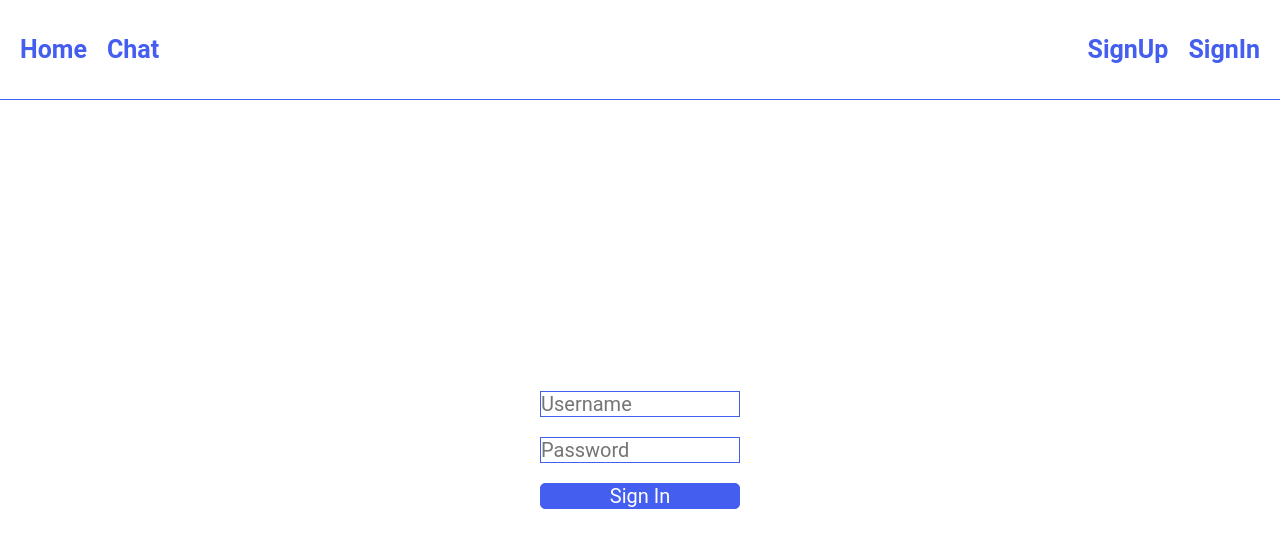
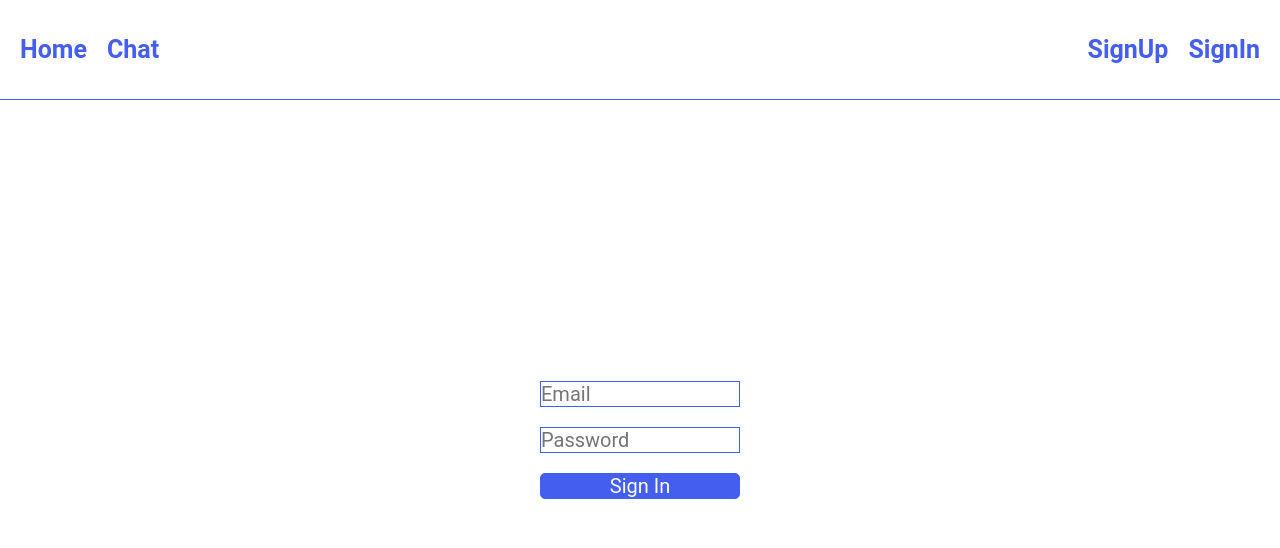
Before and after one commit to avdiachenko/teamchallenge-chat, a React (Vite) app in the folder frontend/: page /signin in a window 1280 px wide. Shown: the top 548 px of the page. Built offline with nearby package versions, Linux system fonts and the light colour scheme.

Commit message:
feat: signin funcs

```diff
--- a/frontend/src/pages/SignIn/SignIn.module.css
+++ b/frontend/src/pages/SignIn/SignIn.module.css
@@ -11,6 +11,8 @@
   display: flex;
   align-items: center;
   justify-content: center;
+  flex-direction: column;
+  gap: 20px;
   height: calc(100vh - 100px);
   width: 100%;
 }
@@ -54,3 +56,20 @@
 .submit:hover {
   background-color: var(--secondary-color);
 }
+
+.submit:disabled {
+  cursor: not-allowed;
+  background-color: grey;
+}
+
+.status {
+  font-size: 20px;
+}
+
+.request {
+  color: blue;
+}
+
+.success {
+  color: green;
+}
--- a/frontend/src/pages/SignIn/SignIn.tsx
+++ b/frontend/src/pages/SignIn/SignIn.tsx
@@ -1,43 +1,85 @@
+import { useState } from "react";
 import { SubmitHandler, useForm } from "react-hook-form";
+import { BASE_URL } from "../../shared/constants/urls";
 import { Header } from "../../widgets/Header/Header";
 import styles from "./SignIn.module.css";
 
 interface IFormInput {
-  name: string;
+  email: string;
   password: string;
+}
+
+interface loginData {
+  token: string;
+  refreshToken: string;
+  user: {
+    name: string;
+    email: string;
+  };
 }
 
 export function SignIn() {
   const {
     register,
     handleSubmit,
+    reset,
     formState: { errors },
   } = useForm<IFormInput>();
 
+  const [loginError, setLoginError] = useState(false);
+  const [loginRequest, setLoginRequest] = useState(false);
+  const [loginSuccess, setLoginSuccess] = useState(false);
+
   const onSubmit: SubmitHandler<IFormInput> = (data) => {
-    console.log(data);
+    setLoginError(false);
+    setLoginSuccess(false);
+    setLoginRequest(true);
+
+    fetch(BASE_URL + "/users/login", {
+      method: "POST",
+      headers: {
+        "Content-Type": "application/json",
+      },
+      body: JSON.stringify(data),
+    })
+      .then((res) => {
+        if (!res.ok) throw new Error("Login failed");
+        setLoginSuccess(true);
+        reset();
+        return res.json();
+      })
+      .then((data: loginData) => {
+        localStorage.setItem("token", data.token);
+        localStorage.setItem("refreshToken", data.refreshToken);
+        localStorage.setItem("user", JSON.stringify(data.user));
+      })
+      .catch(() => {
+        setLoginError(true);
+      })
+      .finally(() => {
+        setLoginRequest(false);
+      });
   };
 
   return (
     <div className={styles.container}>
       <Header />
       <div className={styles.content}>
-        {" "}
         <form onSubmit={handleSubmit(onSubmit)} className={styles.form}>
           <div className={styles.inputContainer}>
             <input
               type="text"
-              {...register("name", {
-                required: "Name is required",
-                minLength: {
-                  value: 3,
-                  message: "Name must be at least 3 characters long",
+              {...register("email", {
+                required: "Email is required",
+                validate: {
+                  isEmail: (value) =>
+                    /^[^\s@]+@[^\s@]+\.[^\s@]+$/.test(value) || "Invalid email address",
                 },
               })}
-              placeholder="Username"
+              placeholder="Email"
               className={styles.input}
             />
-            {errors.name && <p className={styles.error}>{errors.name.message}</p>}
+            {errors.email && <p className={styles.error}>{errors.email.message}</p>}
           </div>
 
           <div className={styles.inputContainer}>
@@ -56,8 +98,14 @@ export function SignIn() {
             {errors.password && <p className={styles.error}>{errors.password.message}</p>}
           </div>
 
-          <input type="submit" value="Sign In" className={styles.submit} />
+          <input type="submit" value="Sign In" disabled={loginRequest} className={styles.submit} />
         </form>
+
+        <div className={styles.status}>
+          {loginRequest && <p className={styles.request}>Login request</p>}
+          {loginError && <p className={styles.error}>Login error</p>}
+          {loginSuccess && <p className={styles.success}>Login success</p>}
+        </div>
       </div>
     </div>
   );
```
